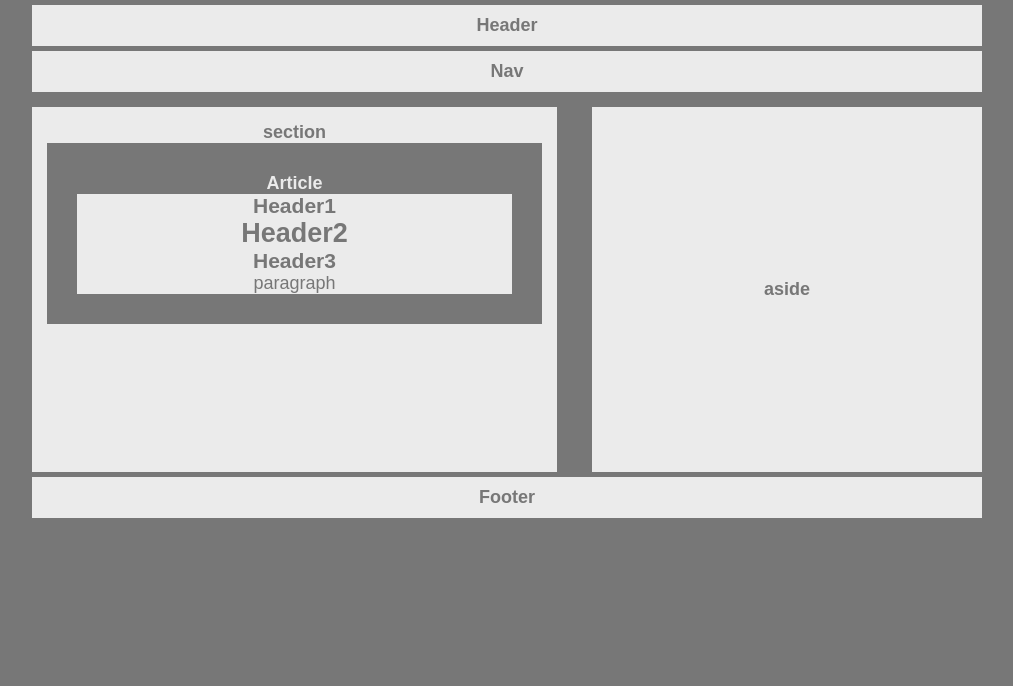
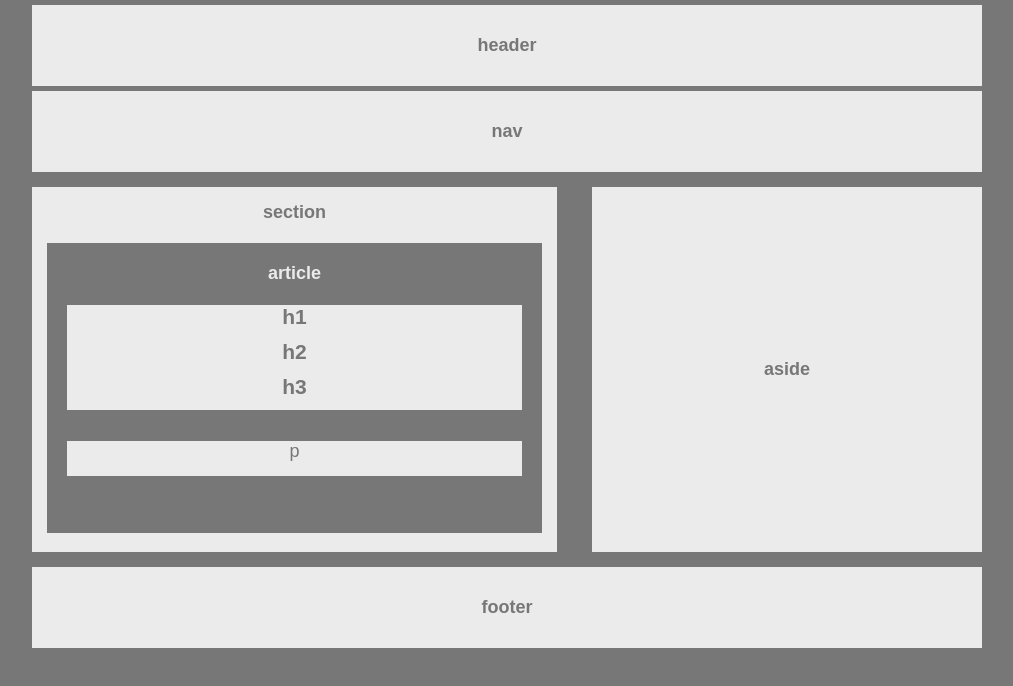
Before and after one commit to fuadguluzade/HW-Wireframe, a plain HTML site: page index.html in a window 1280 px wide. Shown: the whole page, without its empty margins (133-1146 px from the left). Drawn offline with Linux system fonts and the light colour scheme.

Commit message:
Final version

```diff
--- a/index.html
+++ b/index.html
@@ -11,11 +11,11 @@
 
 <body>
     <header>
-        <h4>Header</h4>
+        <h4>header</h4>
     </header>
 
     <nav>
-        <h4>Nav</h4>
+        <h4>nav</h4>
     </nav>
 
     <aside>
@@ -25,21 +25,21 @@
     <section>
         <h4>section</h4>
         <article>
-            <h4>Article</h4>
-            <div>
-                <h1>Header1</h1>
-                <h2>Header2</h2>
-                <h3>Header3</h3>
+            <h4>article</h4>
+            <div class=innerHeadings>
+                <h1>h1</h1>
+                <h1>h2</h1>
+                <h1>h3</h1>
             </div>
 
-            <div>
-                <p>paragraph</p>
+            <div class=innerParagraph>
+                <p>p</p>
             </div>
         </article>
     </section>
 
     <footer>
-        <h4>Footer</h4>
+        <h4>footer</h4>
     </footer>
 
 </body>
--- a/style.css
+++ b/style.css
@@ -18,29 +18,42 @@ header, nav, section, aside, footer {
 h1, h2, h3, p {
     color: #777;
     background-color: #ebebeb;
+    padding: 0px;
+    height: 35px;
 }
 
 header {
-    padding: 10px;
+    padding: 30px;
     margin: 5px;
 }
 
 nav {
-    padding: 10px;
+    padding: 30px;
     margin: 5px 5px 15px 5px;
 }
 
 section {
+    width: 495px;
+    height: 335px;
+    margin: 5px;
     padding: 15px;
-    width: 495px;
-    margin: 5px;
-    height: 335px;
 }
 
 article {
     color: #ebebeb;
     background-color: #777777;
-    padding: 30px;
+    padding: 20px;
+    height: 250px;
+    margin-top: 20px;
+}
+
+.innerHeadings {
+    display: inline;
+    margin: 20px 15px 15px 20px;
+}
+
+.innerParagraph {
+    margin-top: 10px;
 }
 
 aside {
@@ -51,6 +64,6 @@ aside {
 
 footer {
     clear: both;
-    padding: 10px;
-    margin: 5px;
+    padding: 30px;
+    margin: 15px 5px 0 5px;
 }
```
